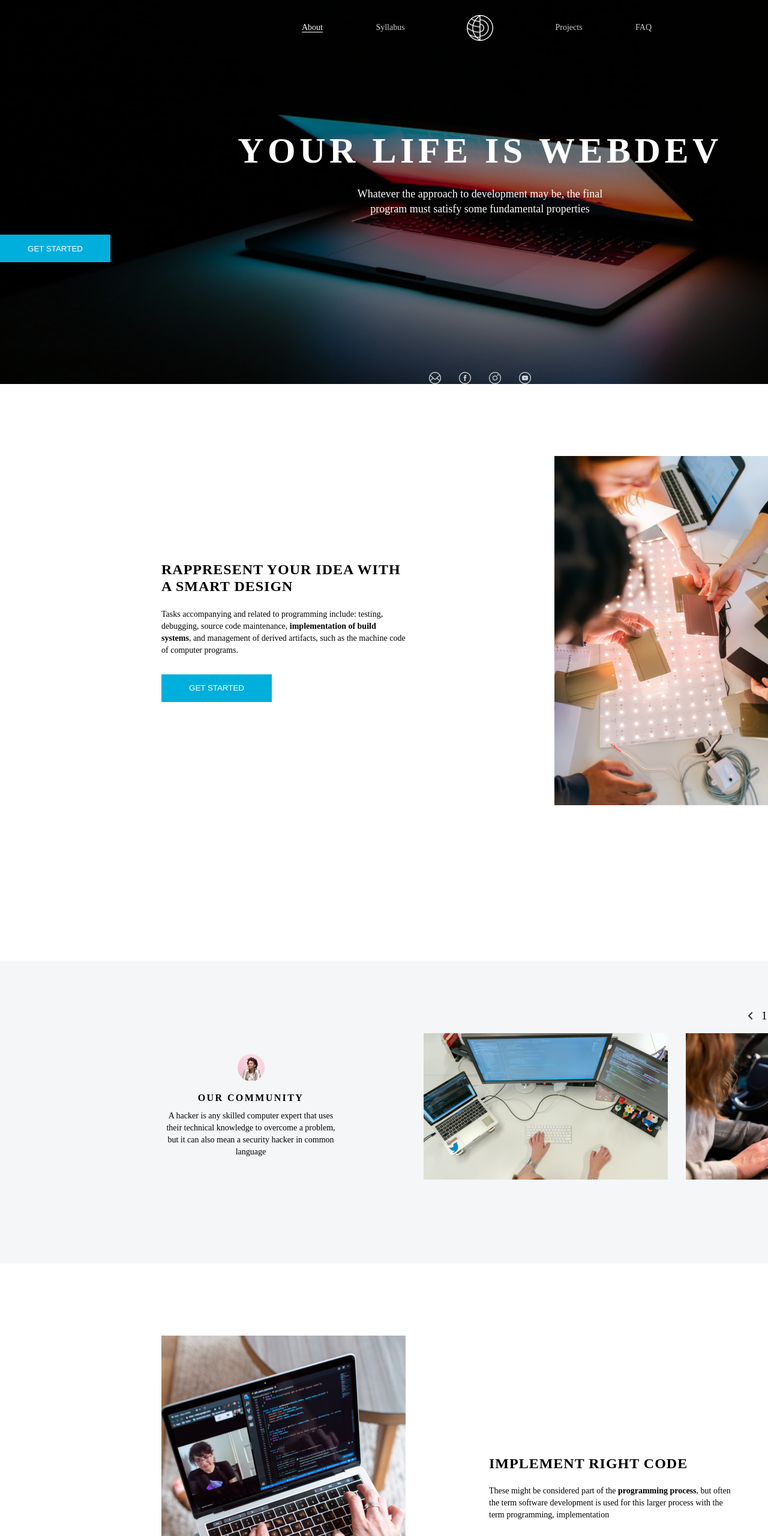
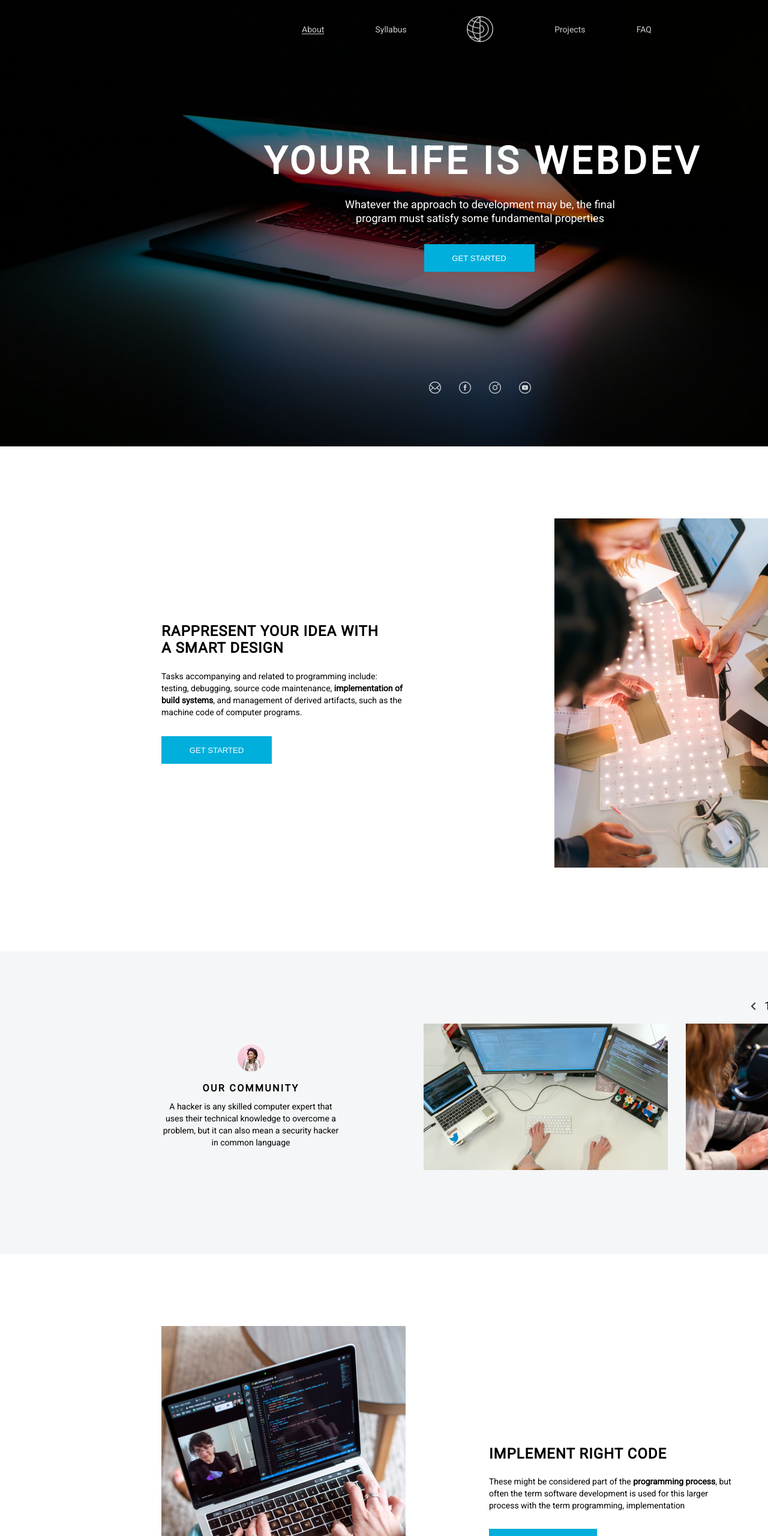
Before and after one commit to LChernik/webdev, a plain HTML site: page index.html in a window 1280 px wide. Shown: the top 2560 px of the page at 60% size. Drawn offline with nearby package versions, Linux system fonts and the light colour scheme.

Commit message:
fix: implement corrent logic for buttons and footer navigation panel

```diff
--- a/index.html
+++ b/index.html
@@ -10,58 +10,62 @@
         <link rel="stylesheet" href="https://fonts.googleapis.com/css2?family=Roboto&display=swap">
     </head>
     <body>
-        <div class="your-life">
+        <section class="promo_content">
             <header>
                 <div class="wrapper">
-                    <nav class="navigation">
+                    <nav class="header_navigation">
                         <ul>
-                            <li><a href="" id="activeItem">About</a></li>
-                            <li><a href="">Syllabus</a></li>
-                            <li id="logoLi"><a href=""><img src="assets/logo.png" alt="Logo" id="logo"></a></li>
-                            <li><a href="">Projects</a></li>
-                            <li><a href="">FAQ</a></li>
+                            <li><a href="#" class="active_button">About</a></li>
+                            <li><a href="#">Syllabus</a></li>
+                            <li class="navigation_logo"><a href=""><img id="logo" src="assets/logo.png" alt="Logo"></a></li>
+                            <li><a href="#">Projects</a></li>
+                            <li><a href="#">FAQ</a></li>
                         </ul>
                     </nav>
                 </div>
             </header>
 
-            <div class="intro">
+            <section class="intro">
                 <div class="wrapper">
-                    <div class="mottoDiv">
-                        <h1 id="slogan" class="motto">YOUR LIFE IS WEBDEV</h1>
-                        <p id="motto" class="motto">Whatever the approach to development may be, the final<br />program must satisfy some fundamental properties</p>
+                    <div class="promo">
+                        <h1 class="promo_slogan">YOUR LIFE IS WEBDEV</h1>
+                        <p class="promo_text">Whatever the approach to development may be, the final<br />program must satisfy some fundamental properties</p>
+                        <button class="blue_button blue_button_intro">GET STARTED</button>
                     </div>
-                    <button id="getStartedButton" class="blueButton">GET STARTED</button>
-                    <div id="contacts">
+                    <div class="contacts">
                         <img src="assets/mail_fff.png" alt="Email">
                         <img src="assets/facebook_fff.png" alt="Facebook">
                         <img src="assets/Vector.png" alt="Instagram">
                         <img src="assets/telegram_fff.png" alt="Telegram">
                     </div>
                 </div>
-            </div>
-        </div>
-            <section id="rappresentSection">
-                <div id="rappresentDiv">
-                    <div>
+            </section>
+        </section>
+
+        <section class="represent">
+            <div class="wrapper">
+                <div class="represent_div">
+                    <div class="represent_text">
                         <h2>RAPPRESENT YOUR IDEA WITH<br />A SMART DESIGN</h2>
                         <p style="margin: 23px 0px 30px 0px;">Tasks accompanying and related to programming include: testing, debugging, source code maintenance, <strong>implementation of build systems</strong>, and management of derived artifacts, such as the machine code of computer programs.</p>
-                        <button id="getStartedButton2" class="blueButton">GET STARTED</button>
+                        <button class="blue_button">GET STARTED</button>
                     </div>
                     <img src="assets/content-image-1.png" alt="Rappresent your idea">
                 </div>
+            </div>
         </section>
 
-            <section id="communitySection">
-                <div id="communityDiv">
+        <section class="community_section">
+            <div class="wrapper">
+                <div class="community_div">
                     <img src="assets/icon.png" alt="User icon" width="45px" height="45px">
                     <h3 style="margin: 15px 0 10px 0;">OUR COMMUNITY</h3>
                     <p>A hacker is any skilled computer expert that uses their technical knowledge to overcome a problem, but it can also mean a security hacker in common language</p>
                 </div>
 
 
-                <div id="arrowPicsDiv">
-                    <div id="arrowDiv">
+                <div class="community_navigation">
+                    <div class="arrow_menu">
                         <img src="assets/arrow-left.png" alt="Left" class="arrow">
                         <div>
                             <p>1</p>
@@ -76,42 +80,49 @@
                         <img src="assets/slider-item3.png" alt="Photo 3">
                     </div>
                 </div>
-            </section>
-
-            <section id="implementSection">
-                <img src="assets/content-image-2.png" alt="Implement Right Code">
-            <div id="implementDiv">
-                <h2>IMPLEMENT RIGHT CODE</h2>
-                <p style="margin: 22px 0px 29px 0px;">These might be considered part of the <strong>programming process</strong>, but often the term software development is used for this larger process with the term programming, implementation</p>
-                <button id="learnMoreButton" class="blueButton">LEARN MORE</button>
             </div>
         </section>
 
-            <section id="signUpSection">
-                <div id="signUpDiv">
+        <section class="implement_section">
+            <div class="wrapper">
+                <img src="assets/content-image-2.png" alt="Implement Right Code">
+                <div class="implement_div">
+                    <h2>IMPLEMENT RIGHT CODE</h2>
+                    <p style="margin: 22px 0px 29px 0px;">These might be considered part of the <strong>programming process</strong>, but often the term software development is used for this larger process with the term programming, implementation</p>
+                    <button class="blue_button learn_more_button">LEARN MORE</button>
+                </div>
+        </section>
+
+        <section class="sign_up_section">
+            <div class="wrapper">
+                <div class="sign_up_div">
                         <h2>SIGN UP FOR OUR NEWSLETTER</h2>
                         <div id="signUpCheckDiv">
-                        <input type="email" id="checkText" placeholder="E-mail"></input>
-                        <button id="checkButton" class="blueButton"><img src="assets/check-icon.png" alt="Check" ></button>
+                                <input type="email" class="email_box" placeholder="E-mail" pattern="[^ @]*@[^ @]*" required></input>
+                                <button class="email_button"><img src="assets/check-icon.png" alt="Check" ></button>
+                        </div>
                 </div>
             </div>
         </section>
 
-            <section id="downloadSection">
-                <div id="upperDownloadDiv">
+
+        <section class="download_section">
+            <div class="wrapper">
+                <div class="download_text">
                     <h2>DOWNLOAD THE APP</h2>
                     <p>Machine code was the language of early programs, written in the instruction set of the particular machine, often in binary notation.</p>
-                        <div id="downloadDiv">
+                        <div class="download_buttons">
                             <div>
-                                <button id="appleButton" class="blueButton">APPLE STORE</button>
-                                <div class="appleAndroidDiv">
+                                <button class="blue_button store_button">APPLE STORE</button>
+                                <div class="phone_button">
                                     <img src="assets/Combined shape 755.png" alt="Apple Store">
                                 </div>
                             </div>
                             <div>
-                                <button id="androidButton" class="blueButton">PLAY MARKET</button>
-                                <div class="appleAndroidDiv">
+                                <button class="blue_button store_button">PLAY MARKET</button>
+                                <div class="phone_button">
                                     <img src="assets/Combined shape 761.png" alt="Android">
+                                </div>
                             </div>
                         </div>
                     </div>
@@ -119,15 +130,17 @@
         </section>
 
         <footer>
+            <div class="wrapper">
                 <nav id="footerNav">
                     <ul>
-                        <li><a href="">Credits</a></li>
-                        <li><a href="">Privacy</a></li>
-                        <li><a href="">Our teams</a></li>
+                        <li><a href="#">Credits</a></li>
+                        <li><a href="#">Privacy</a></li>
+                        <li><a href="#">Our teams</a></li>
                     </ul>
                 </nav>
                 <a href=""><img src="assets/logo.png" alt="Logo" id="footerLogo"></a>
                 <p style="color: #818181;">by TonYem for RSS at 2020</p>
+            </div>
         </footer>
     </body>
 </html>
--- a/style.css
+++ b/style.css
@@ -1,6 +1,7 @@
 
 html {
     height: 100%;
+    font-family: 'Roboto', sans-serif;
 }
 
 .wrapper {
@@ -8,45 +9,45 @@ html {
     margin: auto;
 }
 
-.your-life {
+.promo_content {
     width: 100%;
     background-image: url("assets/bg-image-wrapper.png");
+    background-position: center;
+    height: 744px;
 }
 
 header {
-    width: 100%;
     height: 80px;
-    text-align: center;
 }
 
-.navigation {
+.header_navigation {
+    width: 100%;
     height: 95px;
-    width: 100%;
     padding: 0 auto;
+    padding-top: 3px;
 }
-.navigation ul {
+
+.header_navigation ul {
     height: 100%;
     margin: 0px 503px;
     width: 583px;
 }
-.navigation ul li {
+
+.header_navigation ul li {
     padding: 37px 0px;
-}
-.navigation ul li {
     height: 20px;
 }
-.navigation ul li:nth-child(3) {
-    height: auto;
+
+.active_button {
+    border-bottom: 1px solid;
+    opacity: 1.0;
 }
-#activeItem {
-    border-bottom: 1px solid #FFF;
-}
-.navigation ul {
+.header_navigation ul {
     display: flex;
     justify-content: space-between;
     align-items: center;
 }
-.navigation ul li {
+.header_navigation ul li {
     display: flex;
     flex-direction: column;
     list-style-type: none;
@@ -55,81 +56,97 @@ header {
     font-size: 14px;
     margin-top: 2px;
 }
-.navigation ul li:first-child {
+
+.header_navigation ul li:nth-child(2) {
+    margin-right: 15px;
+}
+
+.header_navigation ul li:nth-child(3) {
+    height: auto;
+}
+
+.header_navigation ul li:nth-child(4) {
+    margin-left: 15px;
+}
+.header_navigation ul li a {
+    color: white;
+    text-decoration: none;
+}
+.header_navigation ul li:hover {
     opacity: 1.0;
 }
-.navigation ul li:nth-child(2) {
-    margin-right: 15px;
+
+.navigation_logo {
+    padding: 24px 0px;
 }
-.navigation ul li:nth-child(4) {
-    margin-left: 15px;
-}
-.navigation ul li a {
-    color: #FFF;
-    text-decoration: none;
-}
-.navigation ul li:hover {
-    opacity: 1.0;
-}
-#logo {
+
+.navigation_logo img {
+    margin-bottom: 4px;
+    padding-right: 2px;
     width: 44px;
     height: 44px;
+    opacity: 100%;
 }
-#logoLi, #logo:hover {
-    opacity: 1.0;
-}
-#logoLi {
-    padding: 24px 0px;
-}
+
+
 .intro {
     width: 100%;
 }
 
-h1 {
-    font-size: 60px;
-    color: #FFF;
-    font-weight: bold;
-    letter-spacing: 6.5px;
-    line-height: 70px;
-}
-.mottoDiv {
+.promo {
     width: 100%;
     text-align: center;
-    margin-top: 136px;
+    margin-top: 153px;
     height: auto;
 }
-#slogan {
-    margin-top: 136px;
-    margin-bottom: 20px;
+
+.promo_slogan {
+    padding-top: 4px;
+    padding-left: 9px;
+    font-weight: bolder;
+    font-size: 3.95em;
+    color: white;
+    letter-spacing: 0.08em;
 }
-#motto {
-    color: #FFF;
-    font-size: 18px;
-    line-height: 140%;
-    margin-top: 25px;
-    margin-bottom: 30px;
+
+.promo_text {
+    margin-top: 30px;
+    font-size: 1.13em;
+    font-weight: 200;
+    color: white;
+    line-height: 1.25em;
 }
-.blueButton {
-    color: #FFF;
-    background-color: #00AFDB;
+
+
+
+.blue_button {
+    margin-right: 3px;
+    color: white;
+    background-color: #00AFDB;;
     border: none;
     height: 46px;
+    font-size: 0.82em;
+    width: 184px;
+    border: none;
+
 }
-.blueButton:hover {
+
+.blue_button_intro {
+    margin-top: 32px;
+}
+
+.blue_button:hover {
     background: #009CC2;
     cursor: pointer;
 }
-#getStartedButton, #getStartedButton2 {
-    width: 184px;
-    border: none;
-}
-#contacts {
+
+.contacts {
     display: flex;
     width: 170px;
     justify-content: space-between;
     margin: 183px auto 0 auto;
 }
-#contacts img {
+.contacts img {
     opacity: 0.8;
     width: 20px;
     height: 20px;
@@ -138,73 +155,35 @@ h1 {
     opacity: 1.0;
     cursor: pointer;
 }
-main {
+
+
+.represent {
     width: 100%;
-    display: flex;
-    flex-direction: column;
+    height: 722px;
 }
-section {
-    width: 100%;
-}
-#rappresentSection {
-    height: 842px;
-}
-#communitySection {
-    height: 504px;
-    background-color: #F5F6F7;
-    overflow: hidden;
-    white-space: nowrap;
-}
-#implementSection {
-    height: 842px;
-    white-space: nowrap;
-}
-#signUpSection {
-    height: 524px;
-    background-image: url("assets/pexels-christina-morillo.png");
 
-}
-#downloadSection {
-    height: 464px;
-    background-color: #F5F6F7;
-}
-footer {
-    width: 100%;
-    background-color: #000;
-    height: 184px;
-    white-space: nowrap;
-}
-p {
-    font-size: 14px;
-    line-height: 20px;
-}
-h2 {
-    font-size: 24px;
-    font-weight: bold;
-    letter-spacing: 1px;
-    line-height: 28px;
-}
-h3 {
-    font-size: 16px;
-    font-weight: 600;
-    line-height: 20px;
-    letter-spacing: 2.4px;
-}
-#rappresentDiv {
+.represent_div {
     display: flex;
     justify-content: space-between;
     width: 1062px;
     align-items: center;
     margin: 120px 0px 0px 269px;
 }
-#rappresentDiv div {
+.represent_text {
     width: 407px;
-    height: 233px;
+    height: 234px;
+
 }
-strong {
-    font-weight: bold;
+
+.community_section {
+    width: 100%;
+    height: 504px;
+    background-color: #F5F6F7;
+    overflow: hidden;
+    white-space: nowrap;
 }
-#communityDiv {
+
+.community_div {
     text-align: center;
     width: 298px;
     height: 175px;
@@ -214,7 +193,17 @@ strong {
     margin-top: 155px;
     margin-left: 269px;
 }
-#arrowDiv {
+
+.community_navigation {
+    display: flex;
+    flex-direction: column;
+    align-items: center;
+    display: inline-block;
+    margin-top: 82px;
+    margin-left: 135px;
+}
+
+.arrow_menu {
     display: flex;
     justify-content: space-between;
     width: 83px;
@@ -222,17 +211,21 @@ strong {
     align-items: center;
     margin-bottom: 20px;
     margin-left: 540px;
+    padding-left: 5px;
 }
-#arrowDiv div {
+
+.arrow_menu div {
     display: flex;
     justify-content: space-between;
     width: 37px;
     height: 18px;
     align-items: center;
 }
-#arrowDiv div p {
+
+.arrow_menu div p {
     font-size: 19px;
 }
+
 .arrow {
     width: 9px;
     height: 14px;
@@ -247,19 +240,18 @@ strong {
     width: 1281px;
     height: 244px;
 }
-#arrowPicsDiv {
-    display: flex;
-    flex-direction: column;
-    align-items: center;
-    display: inline-block;
-    margin-top: 82px;
-    margin-left: 135px;
+
+.implement_section {
+    height: 842px;
+    white-space: nowrap;
 }
-#learnMoreButton {
-    width: 180px;
-    border: none;
+
+.implement_section img {
+    margin-top: 120px;
+    margin-left: 269px;
 }
-#implementDiv {
+
+.implement_div {
     width: 407px;
     height: 184px;
     white-space: normal;
@@ -268,76 +260,130 @@ strong {
     margin-top: 319px;
     margin-left: 135px;
 }
-#implementSection img {
-    margin-top: 120px;
-    margin-left: 269px;
+
+.learn_more_button {
+    width: 180px;
+    border: none;
 }
-#checkButton {
-    width: 66px;
+
+.sign_up_section {
+    width: 100%;
+    height: 598px;
+    background-image: url("assets/pexels-christina-morillo.png");
 }
-#checkText {
+
+.sign_up_div {
+    padding-top: 218px;
+    padding-left: 3px;
+    display: flex;
+    flex-direction: column;
+    align-items: center;
+    height: 104px;
+    justify-content: space-between;
+
+}
+
+.sign_up_section h2 {
+    color: white;
+}
+
+
+#signUpCheckDiv {
+    display: inline-flex;
+}
+
+.email_button {
+    width: 67px;
+    height: 48px;
+    box-shadow: none;
+    border: none;
+    background-color: #00AFDB;
+}
+
+.email_button :hover {
+    cursor: pointer;
+}
+
+.email_box {
     width: 316px;
-    height: 46px;
+    height: 48px;
     border: none;
     padding: 0px 0px 0px 24px;
     color: #373737;
     font-size: 14px;
     line-height: 140%;
 }
-#signUpSection h2 {
-    color: #FFF;
+
+.download_section {
+    height: 468px;
 }
-#signUpDiv {
-    display: flex;
-    flex-direction: column;
-    align-items: center;
-    height: 104px;
-    justify-content: space-between;
-    margin-top: 200px;
+
+.download_text {
+    width: 480px;
+    text-align: center;
+    padding-top: 120px;
+    padding-left: 560px;
 }
-#signUpCheckDiv {
-    display: inline-flex;
+
+.download_text p {
+    margin: 20px 0px 30px 0px;
 }
-.appleAndroidDiv {
+
+.phone_button {
     background-color: #009CC2;
     width: 59px;
     height: 46px;
     display: flex;
     justify-content: center;
     align-items: center;
+
 }
-#androidButton, #appleButton {
+
+.store_button {
     width: 127px;
+    border: none;
 }
-#downloadDiv {
+
+.download_buttons {
     display: flex;
     justify-content: space-between;
     width: 402px;
     margin: 0 auto;
 }
-#downloadDiv div {
+
+.download_buttons div {
     display: inline-flex;
 }
-#upperDownloadDiv {
-    width: 480px;
-    text-align: center;
-    margin: 120px 0px 0px 560px;
+
+
+footer {
+    width: 100%;
+    background-color: #000;
+    height: 184px;
+    white-space: nowrap;
 }
-#upperDownloadDiv p {
-    margin: 20px 0px 30px 0px;
-}
+
+
 #footerNav {
+    clear: both;
     position: relative;
     width: 235px;
     display: inline-block;
     position: absolute;
     margin: 75px 0 0 160px;
 }
+
 #footerNav ul li {
     height: 20px;
     text-align: center;
     display: inline;
+    font-size: 13px;
 }
+
+#footerNav a {
+    color: white;
+}
+
 #footerNav ul li:nth-child(2)::after, #footerNav ul li:nth-child(2)::before {
     content: "|";
     color: #4E4E4E;
@@ -345,13 +391,39 @@ strong {
     font-weight: bold;
     margin: 0px 19px;
 }
+
 #footerLogo {
     display: inline-block;
     position: absolute;
     margin: 60px 0 0 778px;
+
 }
+
 footer p {
     display: inline-block;
     position: absolute;
     margin: 73px 0 0 1270px;
 }
+
+p {
+    font-size: 14px;
+    line-height: 20px;
+}
+
+h2 {
+    font-size: 24px;
+    font-weight: bold;
+    letter-spacing: 1px;
+    line-height: 28px;
+}
+
+h3 {
+    font-size: 16px;
+    font-weight: 600;
+    line-height: 20px;
+    letter-spacing: 2.4px;
+}
+
+strong {
+    font-weight: bold;
+}
```
Lines whose indentation alone changed are shown as unchanged.
